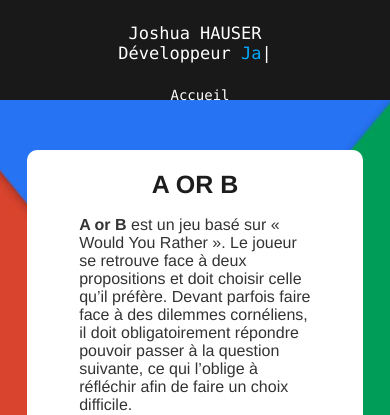
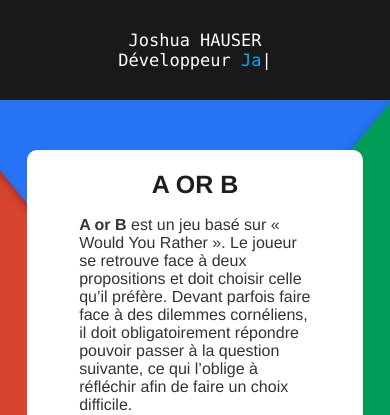
Before and after one commit to joshhauser/joshhauser.github.io, a PHP site: page /pages/aorb.html in a window 390 px wide. Shown: the top 415 px of the page. Run offline with PHP 8.4, Linux system fonts and the light colour scheme.

Commit message:
Removed "accueil"

```diff
--- a/css/style.css
+++ b/css/style.css
@@ -138,7 +138,7 @@ footer{
   #title{
 		text-align: center;
 		float: unset;
-		margin-top: 22.7px;
+		margin-top: 30px;
 		margin-left: 0;
 		margin-right: 0;
   }
--- a/pages/aorb.html
+++ b/pages/aorb.html
@@ -24,11 +24,6 @@
           <span id="label">Développeur <span id="skills"><!-- Skills are displayed with Typed.js --></span></span>
         </div>
       </a>
-      <nav id="menu">
-        <ul id="menu-links">
-          <li><a title="Accueil" href="https://joshhauser.github.io" class="custom-link">Accueil</a></li>
-        </ul>
-      </nav>
     </div>
 		<div id="big-container">
 			<div id="post-container">
--- a/pages/appWebIUT.html
+++ b/pages/appWebIUT.html
@@ -24,11 +24,6 @@
           <span id="label">Développeur <span id="skills"><!-- Skills are displayed with Typed.js --></span></span>
         </div>
       </a>
-      <nav id="menu">
-        <ul id="menu-links">
-          <li><a title="Accueil" href="https://joshhauser.github.io" class="custom-link">Accueil</a></li>
-        </ul>
-      </nav>
     </div>
 		<div id="big-container">
 			<div id="post-container">
--- a/pages/bienvenueeniq.html
+++ b/pages/bienvenueeniq.html
@@ -24,11 +24,6 @@
           <span id="label">Développeur <span id="skills"><!-- Skills are displayed with Typed.js --></span></span>
         </div>
       </a>
-      <nav id="menu">
-        <ul id="menu-links">
-          <li><a title="Accueil" href="https://joshhauser.github.io" class="custom-link">Accueil</a></li>
-        </ul>
-      </nav>
     </div>
 		<div id="big-container">
 			<div id="post-container">
--- a/pages/civilization0.html
+++ b/pages/civilization0.html
@@ -24,11 +24,6 @@
           <span id="label">Développeur <span id="skills"><!-- Skills are displayed with Typed.js --></span></span>
         </div>
       </a>
-      <nav id="menu">
-        <ul id="menu-links">
-          <li><a title="Accueil" href="https://joshhauser.github.io" class="custom-link">Accueil</a></li>
-        </ul>
-      </nav>
     </div>
 		<div id="big-container">
 			<div id="post-container">
--- a/pages/cryptofthejavadancer.html
+++ b/pages/cryptofthejavadancer.html
@@ -24,11 +24,6 @@
           <span id="label">Développeur <span id="skills"><!-- Skills are displayed with Typed.js --></span></span>
         </div>
       </a>
-      <nav id="menu">
-        <ul id="menu-links">
-          <li><a title="Accueil" href="https://joshhauser.github.io" class="custom-link">Accueil</a></li>
-        </ul>
-      </nav>
     </div>
 		<div id="big-container">
       <div id="post-container">
--- a/pages/dynomonde.html
+++ b/pages/dynomonde.html
@@ -24,11 +24,6 @@
           <span id="label">Développeur <span id="skills"><!-- Skills are displayed with Typed.js --></span></span>
         </div>
       </a>
-      <nav id="menu">
-        <ul id="menu-links">
-          <li><a title="Accueil" href="https://joshhauser.github.io" class="custom-link">Accueil</a></li>
-        </ul>
-      </nav>
     </div>
 		<div id="big-container">
 			<div id="post-container">
--- a/pages/gourmandises.html
+++ b/pages/gourmandises.html
@@ -24,11 +24,6 @@
           <span id="label">Développeur <span id="skills"><!-- Skills are displayed with Typed.js --></span></span>
         </div>
       </a>
-      <nav id="menu">
-        <ul id="menu-links">
-          <li><a title="Accueil" href="https://joshhauser.github.io" class="custom-link">Accueil</a></li>
-        </ul>
-      </nav>
     </div>
 		<div id="big-container">
 			<div id="post-container">
--- a/pages/portes_ouvertes.html
+++ b/pages/portes_ouvertes.html
@@ -24,11 +24,6 @@
           <span id="label">Développeur <span id="skills"><!-- Skills are displayed with Typed.js --></span></span>
         </div>
       </a>
-      <nav id="menu">
-        <ul id="menu-links">
-          <li><a title="Accueil" href="https://joshhauser.github.io" class="custom-link">Accueil</a></li>
-        </ul>
-      </nav>
     </div>
 		<div id="big-container">
 			<div id="post-container">
--- a/pages/snake.html
+++ b/pages/snake.html
@@ -24,11 +24,6 @@
           <span id="label">Développeur <span id="skills"><!-- Skills are displayed with Typed.js --></span></span>
         </div>
       </a>
-      <nav id="menu">
-        <ul id="menu-links">
-          <li><a title="Accueil" href="https://joshhauser.github.io" class="custom-link">Accueil</a></li>
-        </ul>
-      </nav>
     </div>
 		<div id="big-container">
 			<div id="post-container">
```
Also changed, not shown: pages/todolist.html (+1 -6 lines).
